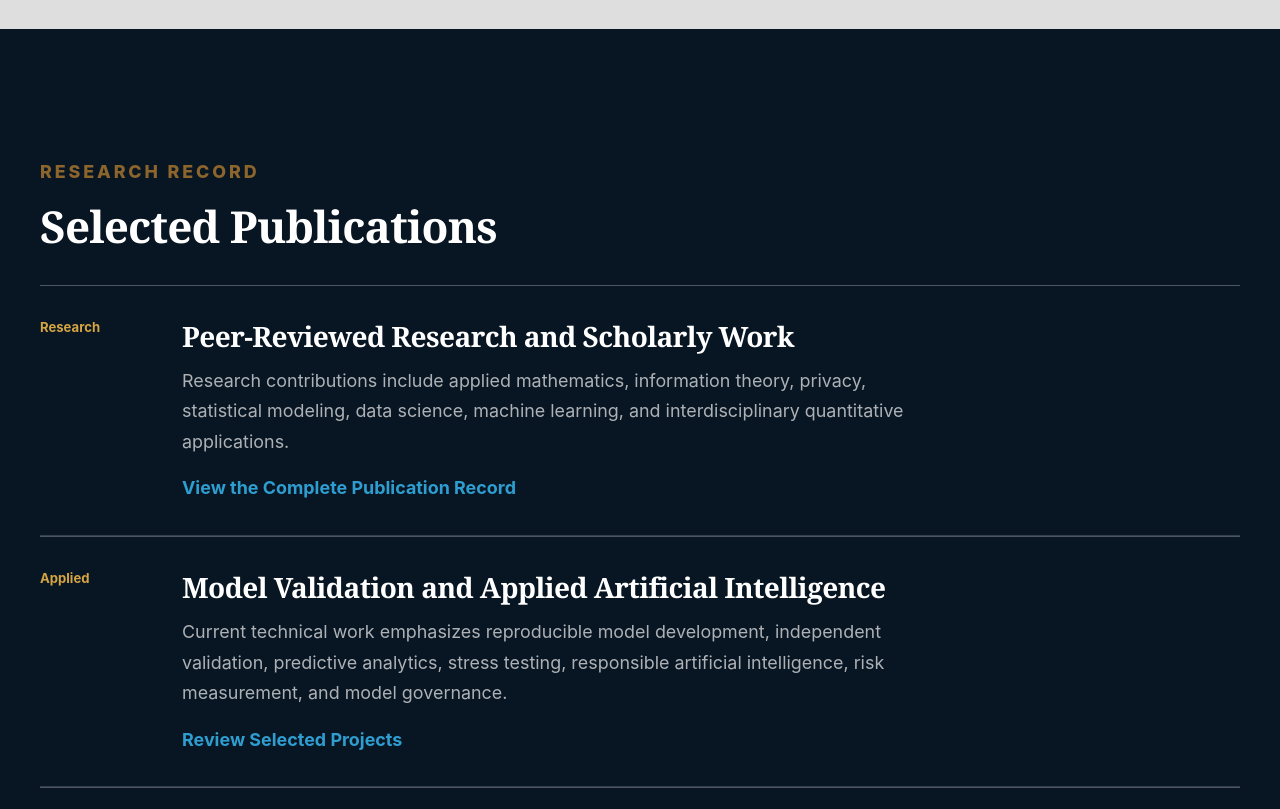
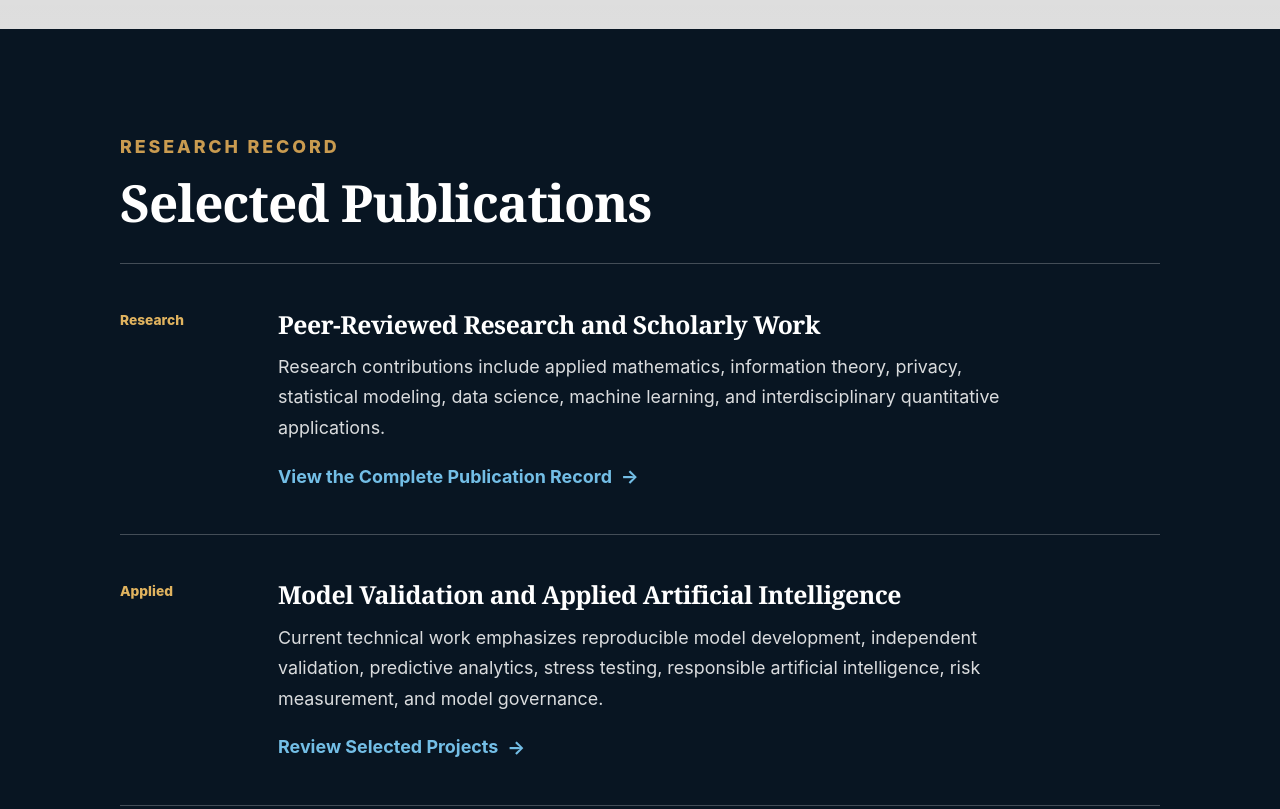
Before and after one commit to Nejatbakhsh-y/nejatbakhsh-y.github.io, a plain HTML site: page index.html in a window 1280 px wide. Shown: the part 5400-6209 px from the top of the page. Drawn offline with Linux system fonts and the light colour scheme; grey boxes are pictures that could not be loaded.

Commit message:
P19 permanently fix selected publications display

```diff
--- /dev/null
+++ b/css/p19-publications.css
@@ -0,0 +1,137 @@
+/* P19 FINAL SELECTED PUBLICATIONS STYLESHEET */
+
+#publications.p19-publications-section {
+    position: relative;
+    width: 100%;
+    padding: clamp(5rem, 8vw, 7rem) 0;
+    overflow: hidden;
+    color: #ffffff;
+    background: #081522;
+}
+
+#publications .p19-publications-container {
+    width: min(calc(100% - 40px), 1040px);
+    margin-inline: auto;
+}
+
+#publications .section-kicker {
+    margin-bottom: 0.7rem;
+    color: #c99b50;
+    font-size: 0.78rem;
+    font-weight: 800;
+    letter-spacing: 0.16em;
+    text-transform: uppercase;
+}
+
+#publications h2 {
+    margin: 0 0 2rem;
+    color: #ffffff;
+    font-family: Georgia, "Times New Roman", serif;
+    font-size: clamp(2rem, 4vw, 3.25rem);
+    line-height: 1.15;
+}
+
+#publications .p19-publication-list {
+    width: 100%;
+    border-top: 1px solid rgba(255, 255, 255, 0.24);
+    border-bottom: 1px solid rgba(255, 255, 255, 0.24);
+}
+
+#publications .p19-publication-item {
+    display: grid;
+    grid-template-columns: 110px minmax(0, 1fr);
+    gap: clamp(1.5rem, 4vw, 3rem);
+    align-items: start;
+    width: 100%;
+    padding: clamp(1.8rem, 4vw, 2.7rem) 0;
+}
+
+#publications .p19-publication-item +
+.p19-publication-item {
+    border-top: 1px solid rgba(255, 255, 255, 0.24);
+}
+
+#publications .p19-publication-category {
+    padding-top: 0.2rem;
+    color: #e0b35f;
+    font-size: 0.86rem;
+    font-weight: 800;
+    line-height: 1.4;
+}
+
+#publications .p19-publication-content {
+    min-width: 0;
+    width: 100%;
+}
+
+#publications .p19-publication-content h3 {
+    margin: 0 0 0.75rem;
+    color: #ffffff;
+    font-family: Georgia, "Times New Roman", serif;
+    font-size: clamp(1.2rem, 2vw, 1.55rem);
+    line-height: 1.3;
+}
+
+#publications .p19-publication-content p {
+    max-width: 760px;
+    margin: 0 0 1.15rem;
+    color: rgba(255, 255, 255, 0.85);
+    font-size: 1rem;
+    line-height: 1.7;
+    overflow-wrap: normal;
+    word-break: normal;
+}
+
+#publications .p19-publication-link {
+    display: inline-flex;
+    align-items: center;
+    gap: 0.55rem;
+    width: fit-content;
+    max-width: 100%;
+    color: #73bee6;
+    font-size: 0.95rem;
+    font-weight: 750;
+    line-height: 1.5;
+    text-decoration: none;
+    transition:
+        color 180ms ease,
+        transform 180ms ease;
+}
+
+#publications .p19-publication-link:hover,
+#publications .p19-publication-link:focus-visible {
+    color: #ffffff;
+    text-decoration: underline;
+    text-underline-offset: 4px;
+    transform: translateX(3px);
+}
+
+#publications .p19-link-arrow {
+    display: inline-block;
+    flex: 0 0 auto;
+    font-size: 1.05em;
+    line-height: 1;
+}
+
+#publications .p19-publication-link::before,
+#publications .p19-publication-link::after,
+#publications .p19-publication-content::before,
+#publications .p19-publication-content::after {
+    display: none !important;
+    content: none !important;
+}
+
+@media (max-width: 700px) {
+    #publications .p19-publication-item {
+        grid-template-columns: minmax(0, 1fr);
+        gap: 0.65rem;
+    }
+
+    #publications .p19-publication-category {
+        padding-top: 0;
+    }
+
+    #publications .p19-publication-content p {
+        font-size: 1rem;
+    }
+}
--- a/css/styles.css
+++ b/css/styles.css
@@ -585,9 +585,7 @@ p:last-child {
     font-weight: 750;
 }
 
-.text-link::after {
-    content: " ÃƒÆ’Ã†â€™Ãƒâ€ Ã¢â‚¬â„¢ÃƒÆ’Ã¢â‚¬Â ÃƒÂ¢Ã¢â€šÂ¬Ã¢â€žÂ¢ÃƒÆ’Ã†â€™ÃƒÂ¢Ã¢â€šÂ¬Ã‚Â ÃƒÆ’Ã‚Â¢ÃƒÂ¢Ã¢â‚¬Å¡Ã‚Â¬ÃƒÂ¢Ã¢â‚¬Å¾Ã‚Â¢ÃƒÆ’Ã†â€™Ãƒâ€ Ã¢â‚¬â„¢ÃƒÆ’Ã‚Â¢ÃƒÂ¢Ã¢â‚¬Å¡Ã‚Â¬Ãƒâ€¦Ã‚Â¡ÃƒÆ’Ã†â€™ÃƒÂ¢Ã¢â€šÂ¬Ã…Â¡ÃƒÆ’Ã¢â‚¬Å¡Ãƒâ€šÃ‚Â¢ÃƒÆ’Ã†â€™Ãƒâ€ Ã¢â‚¬â„¢ÃƒÆ’Ã¢â‚¬Â ÃƒÂ¢Ã¢â€šÂ¬Ã¢â€žÂ¢ÃƒÆ’Ã†â€™ÃƒÂ¢Ã¢â€šÂ¬Ã…Â¡ÃƒÆ’Ã¢â‚¬Å¡Ãƒâ€šÃ‚Â¢ÃƒÆ’Ã†â€™Ãƒâ€ Ã¢â‚¬â„¢ÃƒÆ’Ã¢â‚¬Å¡Ãƒâ€šÃ‚Â¢ÃƒÆ’Ã†â€™Ãƒâ€šÃ‚Â¢ÃƒÆ’Ã‚Â¢ÃƒÂ¢Ã¢â€šÂ¬Ã…Â¡Ãƒâ€šÃ‚Â¬ÃƒÆ’Ã¢â‚¬Â¦Ãƒâ€šÃ‚Â¡ÃƒÆ’Ã†â€™ÃƒÂ¢Ã¢â€šÂ¬Ã…Â¡ÃƒÆ’Ã¢â‚¬Å¡Ãƒâ€šÃ‚Â¬ÃƒÆ’Ã†â€™Ãƒâ€ Ã¢â‚¬â„¢ÃƒÆ’Ã‚Â¢ÃƒÂ¢Ã¢â‚¬Å¡Ã‚Â¬Ãƒâ€¦Ã‚Â¡ÃƒÆ’Ã†â€™ÃƒÂ¢Ã¢â€šÂ¬Ã…Â¡ÃƒÆ’Ã¢â‚¬Å¡Ãƒâ€šÃ‚Â ÃƒÆ’Ã†â€™Ãƒâ€ Ã¢â‚¬â„¢ÃƒÆ’Ã¢â‚¬Â ÃƒÂ¢Ã¢â€šÂ¬Ã¢â€žÂ¢ÃƒÆ’Ã†â€™ÃƒÂ¢Ã¢â€šÂ¬Ã…Â¡ÃƒÆ’Ã¢â‚¬Å¡Ãƒâ€šÃ‚Â¢ÃƒÆ’Ã†â€™Ãƒâ€ Ã¢â‚¬â„¢ÃƒÆ’Ã¢â‚¬Å¡Ãƒâ€šÃ‚Â¢ÃƒÆ’Ã†â€™Ãƒâ€šÃ‚Â¢ÃƒÆ’Ã‚Â¢ÃƒÂ¢Ã¢â€šÂ¬Ã…Â¡Ãƒâ€šÃ‚Â¬ÃƒÆ’Ã¢â‚¬Â¦Ãƒâ€šÃ‚Â¡ÃƒÆ’Ã†â€™ÃƒÂ¢Ã¢â€šÂ¬Ã…Â¡ÃƒÆ’Ã¢â‚¬Å¡Ãƒâ€šÃ‚Â¬ÃƒÆ’Ã†â€™Ãƒâ€ Ã¢â‚¬â„¢ÃƒÆ’Ã¢â‚¬Å¡Ãƒâ€šÃ‚Â¢ÃƒÆ’Ã†â€™Ãƒâ€šÃ‚Â¢ÃƒÆ’Ã‚Â¢ÃƒÂ¢Ã¢â€šÂ¬Ã…Â¡Ãƒâ€šÃ‚Â¬ÃƒÆ’Ã¢â‚¬Â¦Ãƒâ€šÃ‚Â¾ÃƒÆ’Ã†â€™ÃƒÂ¢Ã¢â€šÂ¬Ã…Â¡ÃƒÆ’Ã¢â‚¬Å¡Ãƒâ€šÃ‚Â¢";
-}
+
 
 .text-link:hover,
 .text-link:focus-visible {
@@ -1638,81 +1636,3 @@ img[src="./assets/images/profile.jpg"] {
 }
 
 /* P18 PROJECTS END */
-
-/* P19 PUBLICATIONS FIX START */
-
-#publications .publication-list {
-    width: 100%;
-    margin-top: 2rem;
-    border-top: 1px solid rgba(255, 255, 255, 0.28);
-    border-bottom: 1px solid rgba(255, 255, 255, 0.28);
-}
-
-#publications .publication-item {
-    display: grid;
-    grid-template-columns: minmax(70px, 110px) minmax(0, 1fr);
-    gap: 2rem;
-    align-items: start;
-    padding: 2rem 0;
-}
-
-#publications .publication-item + .publication-item {
-    border-top: 1px solid rgba(255, 255, 255, 0.28);
-}
-
-#publications .publication-year {
-    color: #d5a443;
-    font-size: 0.82rem;
-    font-weight: 700;
-    line-height: 1.4;
-}
-
-#publications .publication-content {
-    min-width: 0;
-    width: 100%;
-}
-
-#publications .publication-content h3 {
-    margin: 0 0 0.75rem;
-    line-height: 1.3;
-}
-
-#publications .publication-content p {
-    max-width: 760px;
-    margin: 0 0 1rem;
-    line-height: 1.7;
-    overflow-wrap: normal;
-    word-break: normal;
-}
-
-#publications .text-link {
-    display: inline-block;
-    max-width: 100%;
-    color: #2e9ed1;
-    text-decoration: none;
-    overflow-wrap: normal;
-    word-break: normal;
-}
-
-#publications .text-link:hover,
-#publications .text-link:focus {
-    text-decoration: underline;
-}
-
-#publications .text-link::before,
-#publications .text-link::after,
-#publications .publication-content::before,
-#publications .publication-content::after {
-    content: none !important;
-    display: none !important;
-}
-
-@media (max-width: 700px) {
-    #publications .publication-item {
-        grid-template-columns: 1fr;
-        gap: 0.65rem;
-        padding: 1.5rem 0;
-    }
-}
-
-/* P19 PUBLICATIONS FIX END */
--- a/index.html
+++ b/index.html
@@ -10,9 +10,10 @@
     <meta name="author" content="Dr. Yousef Nejatbakhsh">
     <title>Dr. Yousef Nejatbakhsh | Applied Mathematics, AI, and Model Risk</title>
 
-    <link rel="stylesheet" href="css/styles.css">
+    <link rel="stylesheet" href="css/styles.css?v=20260726100445">
     <script src="js/main.js" defer></script>
-    <link rel="stylesheet" href="css/responsive.css">
+    <link rel="stylesheet" href="css/responsive.css?v=20260726100445">
+    <link rel="stylesheet" href="css/p19-publications.css?v=20260726100445">
 </head>
 
 <body>
@@ -645,18 +646,25 @@
         </div>
     </section>
 
-        <section class="section section-dark" id="publications">
-<div class="container">
+        <section
+    class="section section-dark p19-publications-section"
+    id="publications"
+>
+    <div class="container p19-publications-container">
         <p class="section-kicker">Research Record</p>
         <h2>Selected Publications</h2>
 
-        <div class="publication-list">
+        <div class="p19-publication-list">
 
-            <article class="publication-item">
-                <div class="publication-year">Research</div>
+            <article class="p19-publication-item">
+                <div class="p19-publication-category">
+                    Research
+                </div>
 
-                <div class="publication-content">
-                    <h3>Peer-Reviewed Research and Scholarly Work</h3>
+                <div class="p19-publication-content">
+                    <h3>
+                        Peer-Reviewed Research and Scholarly Work
+                    </h3>
 
                     <p>
                         Research contributions include applied mathematics,
@@ -666,21 +674,29 @@
                     </p>
 
                     <a
-                        class="text-link"
+                        class="p19-publication-link"
                         href="assets/documents/Yousef_Nejatbakhsh_CV.pdf"
                         target="_blank"
                         rel="noopener noreferrer"
                     >
-                        View the Complete Publication Record
+                        <span>View the Complete Publication Record</span>
+                        <span
+                            class="p19-link-arrow"
+                            aria-hidden="true"
+                        >&rarr;</span>
                     </a>
                 </div>
             </article>
 
-            <article class="publication-item">
-                <div class="publication-year">Applied</div>
+            <article class="p19-publication-item">
+                <div class="p19-publication-category">
+                    Applied
+                </div>
 
-                <div class="publication-content">
-                    <h3>Model Validation and Applied Artificial Intelligence</h3>
+                <div class="p19-publication-content">
+                    <h3>
+                        Model Validation and Applied Artificial Intelligence
+                    </h3>
 
                     <p>
                         Current technical work emphasizes reproducible model
@@ -689,8 +705,15 @@
                         risk measurement, and model governance.
                     </p>
 
-                    <a class="text-link" href="#projects">
-                        Review Selected Projects
+                    <a
+                        class="p19-publication-link"
+                        href="#projects"
+                    >
+                        <span>Review Selected Projects</span>
+                        <span
+                            class="p19-link-arrow"
+                            aria-hidden="true"
+                        >&rarr;</span>
                     </a>
                 </div>
             </article>
```
